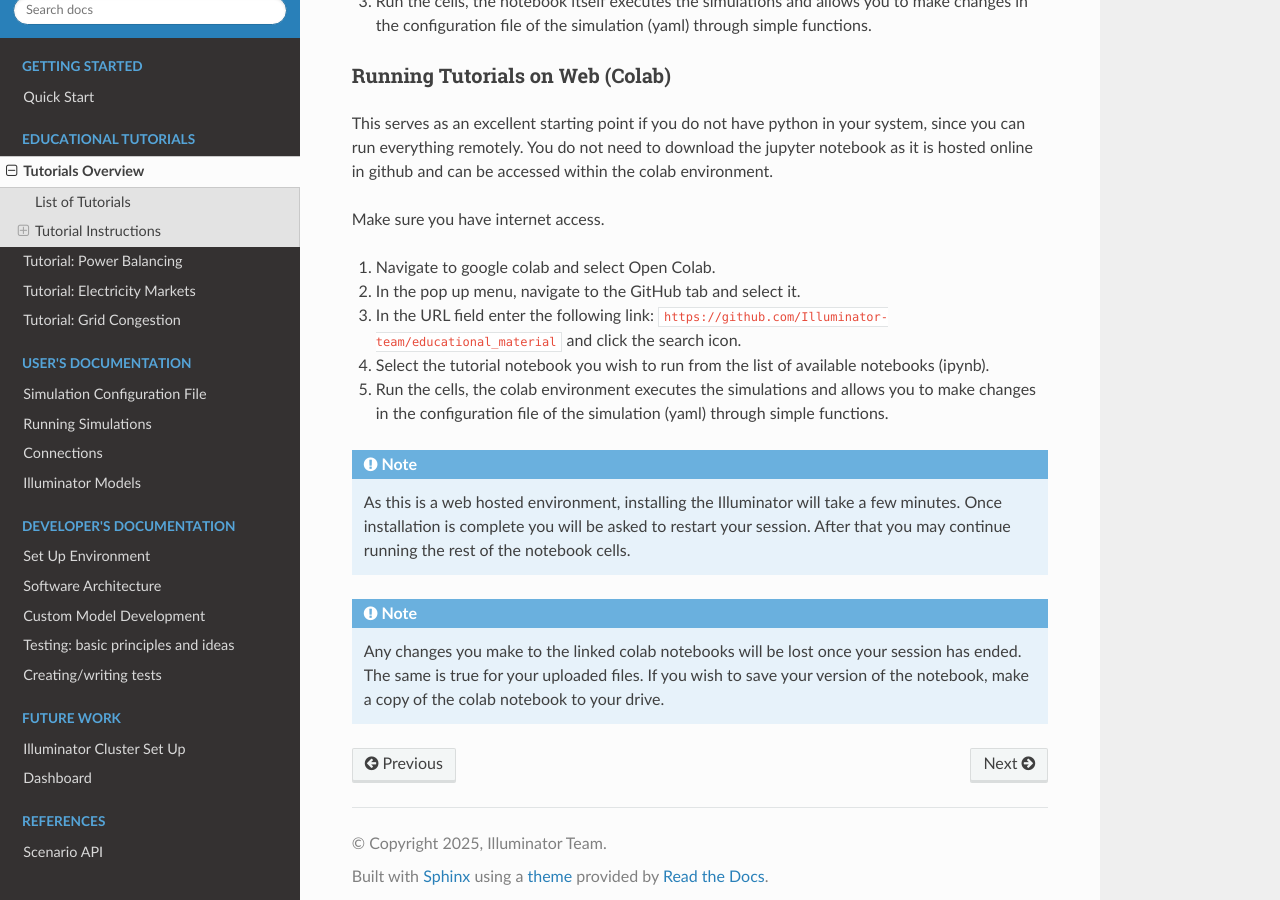
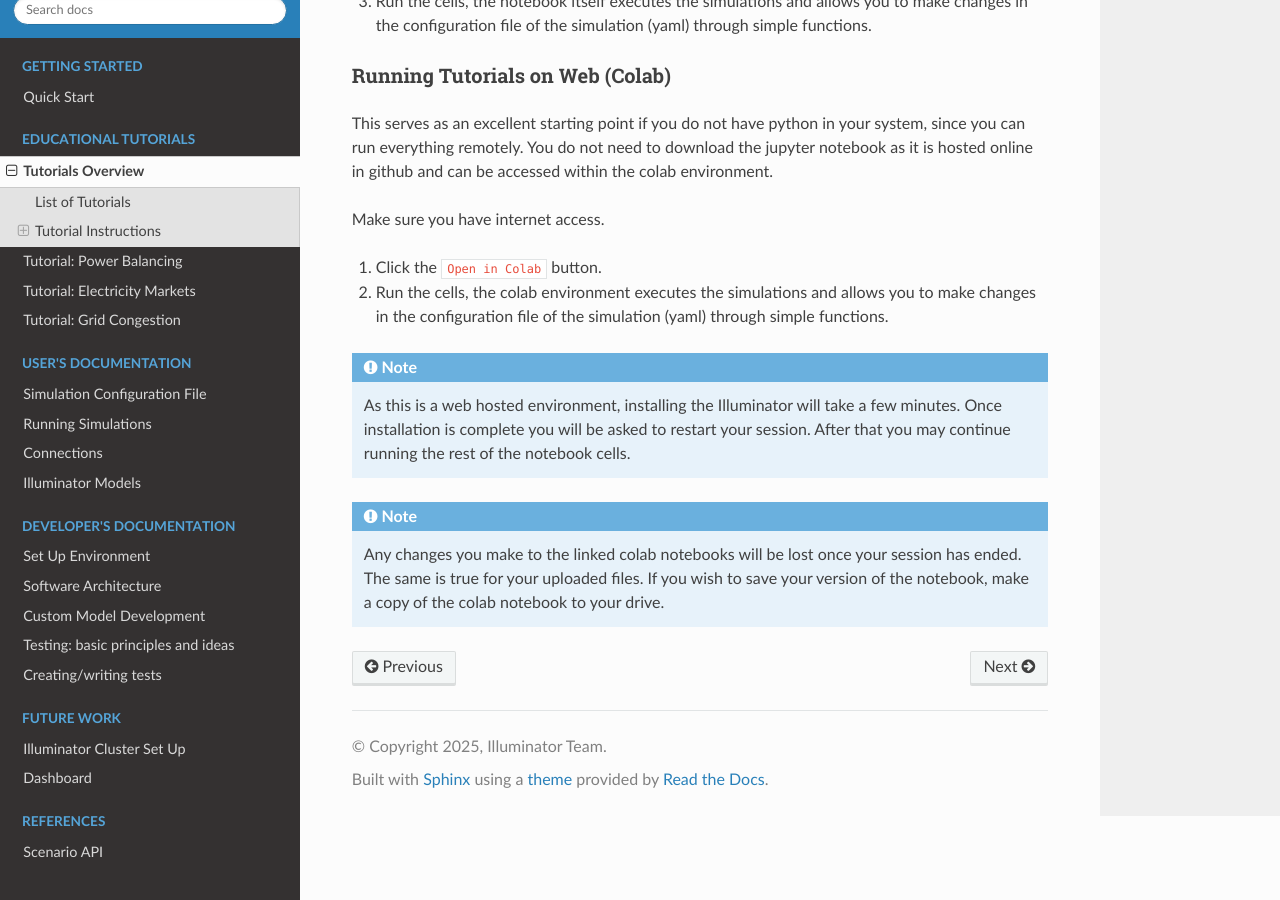
Before and after one commit to Illuminator-team/website, a Sphinx documentation site: the page built from source/tutorials/tutorials-overview.md, in a window 1280 px wide and 900 px high, scrolled down 1814 px. Built offline with Sphinx 7.4.7 and the Read the Docs theme 3.1.0, drawn with Linux system fonts in a browser that asks for light colours.

Commit message:
updated colab instructions

```diff
--- a/source/tutorials/tutorials-overview.md
+++ b/source/tutorials/tutorials-overview.md
@@ -30,11 +30,8 @@ This serves as an excellent starting point if you do not have python in your sys
 
 Make sure you have internet access.
 
-1. Navigate to google colab and select Open Colab.
-2. In the pop up menu, navigate to the GitHub tab and select it.
-3. In the URL field enter the following link: `https://github.com/Illuminator-team/educational_material` and click the search icon.
-4. Select the tutorial notebook you wish to run from the list of available notebooks (ipynb).
-5. Run the cells, the colab environment executes the simulations and allows you to make changes in the configuration file of the simulation (yaml) through simple functions.
+1. Click the `Open in Colab` button.
+2. Run the cells, the colab environment executes the simulations and allows you to make changes in the configuration file of the simulation (yaml) through simple functions.
 
 :::{note}
 As this is a web hosted environment, installing the Illuminator will take a few minutes. Once installation is complete you will be asked to restart your session. After that you may continue running the rest of the notebook cells.
```
